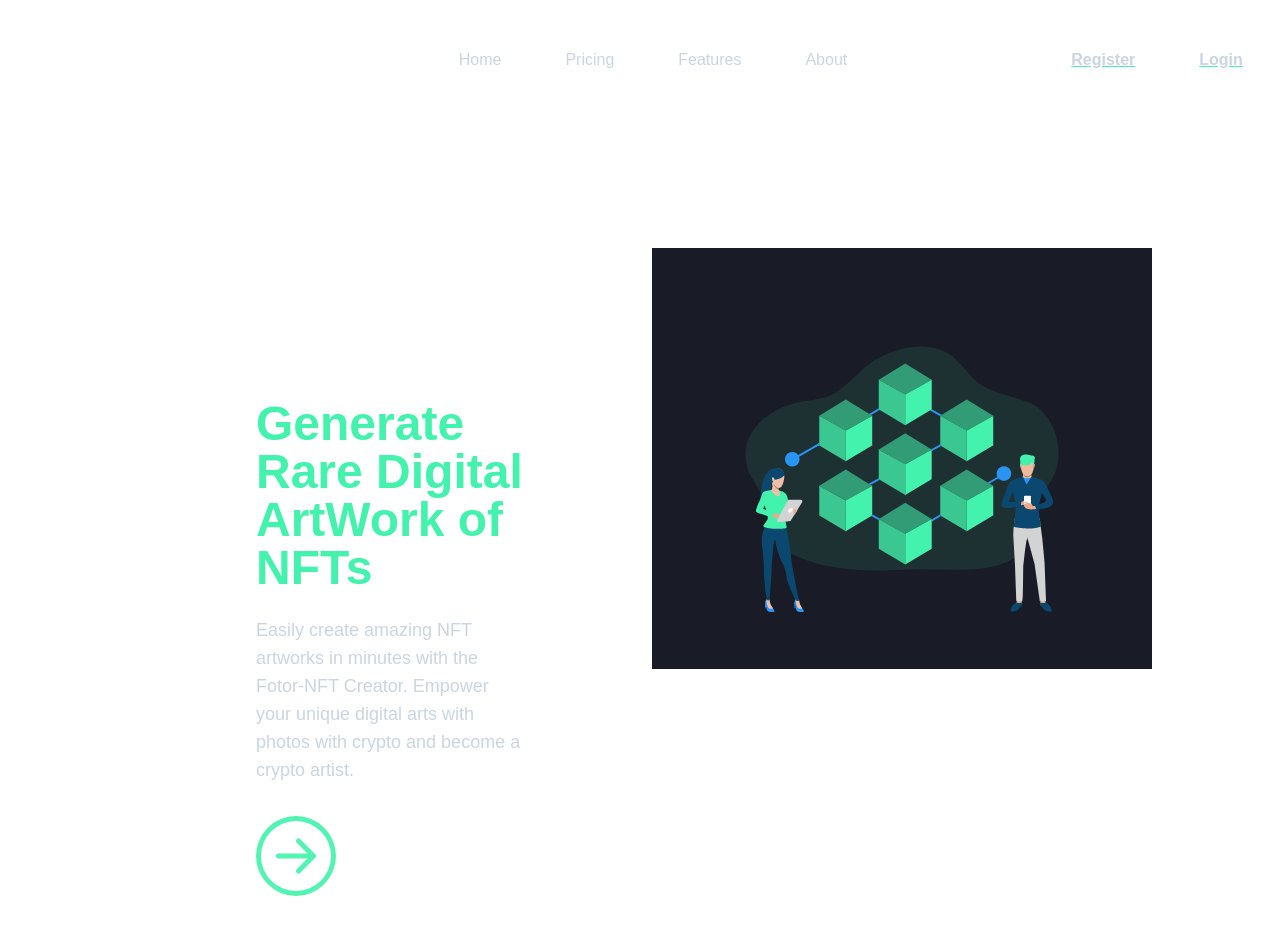
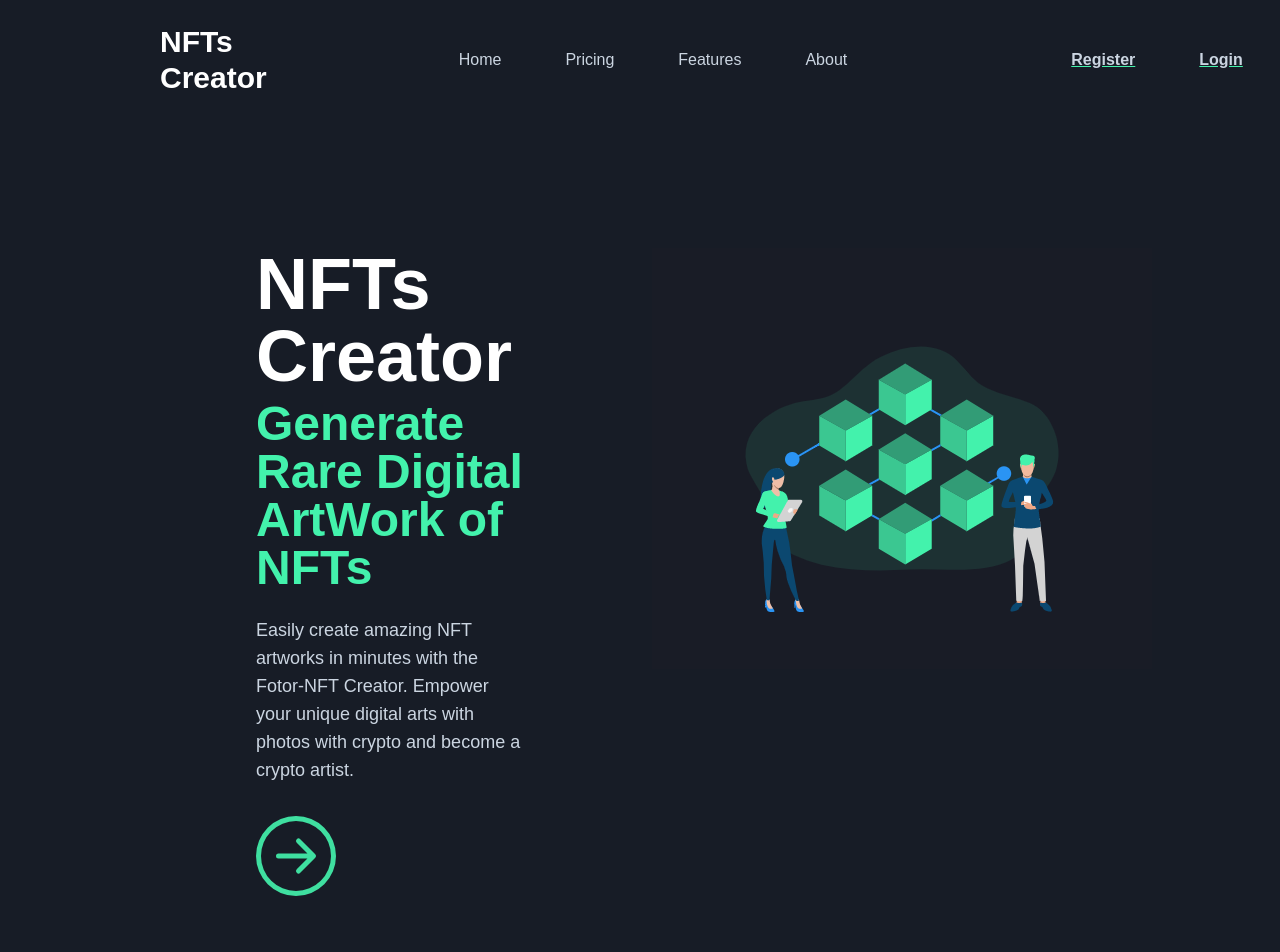
Before and after one commit to Ujjwal-here/NFTs-Creator, a Next.js app: page / in a window 1280 px wide. Shown: the top 952 px of the page. Built offline with nearby package versions, Linux system fonts and the light colour scheme.

Commit message:
bug fixes

```diff
--- a/components/Main.js
+++ b/components/Main.js
@@ -2,8 +2,16 @@ import React from "react";
 import Image from "next/image";
 import block from "../public/block-chain.png";
 import {BsArrowRightCircle} from 'react-icons/bs'
+import Link from 'next/link';
+import { useRouter } from 'next/router'
 
 const Main = () => {
+  const router = useRouter()
+
+  const handleClick = (e) => {
+    e.preventDefault()
+    router.push("/Layers")
+  }
   return (
     <div className="flex flex-row items-stretch  px-32 py-32 ">
       <div className="flex-1 flex-col px-32">
@@ -16,7 +24,7 @@ const Main = () => {
           Creator. Empower your unique digital arts with photos with crypto and
           become a crypto artist.
         </p>
-        <BsArrowRightCircle size={80} className="text-[#43F2AC] my-4 animate-pulse"/>
+        <BsArrowRightCircle size={80} className="text-[#43F2AC] my-4 animate-pulse" onClick={handleClick}/>
       </div>
       <div>
         <Image src={block} className="bg-[#191C26]" alt="" />
--- a/components/Layers.js
+++ b/pages/Layers.js
@@ -1,5 +1,5 @@
 import React, { useState, useCallback, useReducer } from "react";
-import { Card } from "./Card";
+import { Card } from "../components/Card";
 import { useDropzone } from "react-dropzone";
 import { layerReducer, initialAppState } from "../reducers/layerReducer";
 import Dexie from "dexie";
@@ -34,7 +34,7 @@ const Layers = () => {
     }
   }, []);
 
-  const renderCard = useCallback(
+  const renderCards = useCallback(
     (card, index) => {
       return (
         <Card
@@ -117,7 +117,7 @@ const Layers = () => {
             Layers
           </div>
           <div className="w-80">
-            {appState.edges.map((card, i) => renderCard(card, i))}
+            {appState.edges.map((card, i) => renderCards(card, i))}
           </div>
           <div
             className="text-md my-5 px-2 py-5 text-center cursor-pointer rounded bg-[#202B3B] text-white "
--- a/pages/index.js
+++ b/pages/index.js
@@ -2,7 +2,7 @@ import Navbar from "../components/Navbar";
 import Main from "../components/Main"
 import Footer from "../components/Footer";
 import Ban from "../components/Banner";
-import Layers from "../components/Layers"
+import Layers from "./Layers"
 export default function Home() {
   return (
     <div>
--- a/styles/globals.css
+++ b/styles/globals.css
@@ -8,4 +8,5 @@
   margin: 0;
   padding: 0;
   font-family: 'Merriweather Sans', sans-serif;
+  background-color:#171C26;
 }
```
Also changed, not shown: 1 other file (tests, documents, lock files or other folders).
